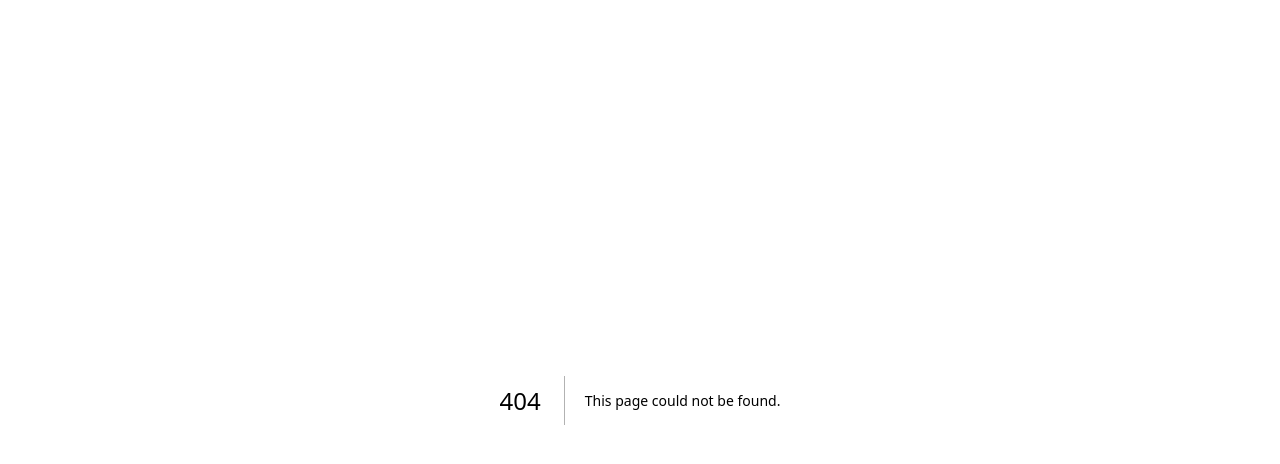
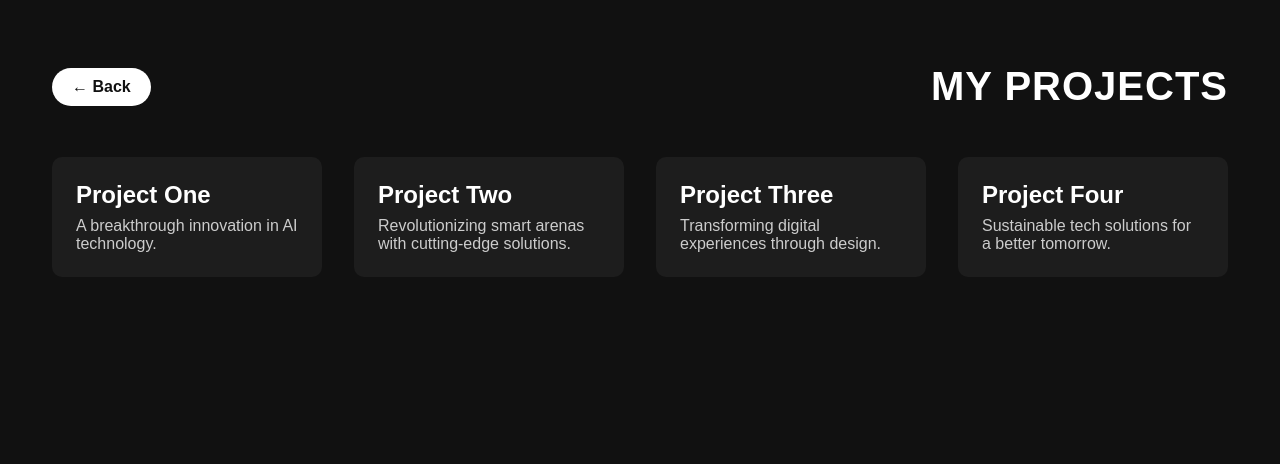
Before and after one commit to shubhamgoel352/my-portfolio, a Next.js app: page /projects in a window 1280 px wide. Before the commit this address had no page. Shown: the top 464 px of the page. Built offline with nearby package versions, Linux system fonts and the light colour scheme.

Commit message:
Added Projects Page and Changed updated back buttons

```diff
--- a/app/about/page.js
+++ b/app/about/page.js
@@ -13,9 +13,7 @@ export default function About() {
         transition={{ duration: 0.8, delay: 0.5 }}
       >
         <Link href="/" passHref>
-          <button className="arrow-icon">
-            ←
-          </button>
+          <button className="back-button">← Back</button>
         </Link>
       </motion.div>
 
--- /dev/null
+++ b/app/projects/page.js
@@ -0,0 +1,37 @@
+"use client";
+import { motion } from "framer-motion";
+import Link from "next/link";
+
+export default function Projects() {
+  const projects = [
+    { id: 1, title: "Project One", description: "A breakthrough innovation in AI technology." },
+    { id: 2, title: "Project Two", description: "Revolutionizing smart arenas with cutting-edge solutions." },
+    { id: 3, title: "Project Three", description: "Transforming digital experiences through design." },
+    { id: 4, title: "Project Four", description: "Sustainable tech solutions for a better tomorrow." },
+  ];
+
+  return (
+    <div className="projects-container">
+      <header className="projects-header">
+        <Link href="/" passHref>
+          <button className="back-button">← Back</button>
+        </Link>
+        <h1 className="projects-title">My Projects</h1>
+      </header>
+      <section className="projects-grid">
+        {projects.map((project) => (
+          <motion.div
+            className="project-card"
+            key={project.id}
+            initial={{ opacity: 0, y: 20 }}
+            animate={{ opacity: 1, y: 0 }}
+            transition={{ duration: 0.5, delay: project.id * 0.2 }}
+          >
+            <h2 className="project-title">{project.title}</h2>
+            <p className="project-description">{project.description}</p>
+          </motion.div>
+        ))}
+      </section>
+    </div>
+  );
+}
--- a/styles/globals.css
+++ b/styles/globals.css
@@ -23,7 +23,7 @@
   }
 
   /* =======================
-     NAVIGATION
+       NAVIGATION
   ======================= */
   .top-nav {
     position: fixed;
@@ -65,7 +65,7 @@
   }
 
   /* =======================
-     HERO SECTION
+       HERO SECTION
   ======================= */
   .hero-section {
     flex: 1;
@@ -73,7 +73,7 @@
     align-items: center;
     justify-content: center;
     position: relative;
-    background: transparent; /* Remove any background color/image */
+    background: transparent;  /* Remove any background color/image */
   }
 
   .hero-video {
@@ -82,13 +82,13 @@
     left: 0;
     width: 100%;
     height: 100%;
-    object-fit: cover; /* Ensures the video fills the area */
-    z-index: 0;       /* Places the video behind the content */
+    object-fit: cover;   /* Ensures the video fills the area */
+    z-index: 0;          /* Places the video behind the content */
   }
 
   .hero-content {
     position: relative;
-    z-index: 1;       /* Ensures content appears above the video */
+    z-index: 1;          /* Ensures content appears above the video */
     text-align: center;
     max-width: 800px;
     padding: 0 20px;
@@ -127,7 +127,7 @@
   }
 
   /* =======================
-     BOTTOM BAR / FOOTER
+       BOTTOM BAR / FOOTER
   ======================= */
   .bottom-bar {
     position: relative;
@@ -166,7 +166,7 @@
   }
 
   /* =======================
-     RESPONSIVE
+       RESPONSIVE
   ======================= */
   @media (max-width: 768px) {
     .top-nav {
@@ -204,23 +204,52 @@
     }
   }
 
-  /* ABOUT PAGE STYLES */
-
-  /* Main Container */
+  /* =======================
+       ABOUT PAGE STYLES
+  ======================= */
   .about-container {
     min-height: 100vh;
     width: 100%;
-    background: #111; /* Very dark background */
+    background: #111;
     color: #fff;
     display: flex;
     flex-direction: column;
     align-items: center;
     padding: 5rem 2rem;
     text-align: center;
-    position: relative; /* So the arrow button can be absolutely positioned if needed */
+    position: relative;
   }
 
-  /* Back Arrow Button */
+  .about-hero {
+    margin-bottom: 3rem;
+  }
+
+  .about-heading {
+    font-size: 3rem;
+    font-weight: 700;
+    letter-spacing: 2px;
+    margin-bottom: 1rem;
+    text-transform: uppercase;
+  }
+
+  .about-subtitle {
+    font-size: 1.2rem;
+    color: #aaa;
+  }
+
+  .about-content {
+    max-width: 800px;
+    margin: 0 auto;
+  }
+
+  .about-text {
+    font-size: 1rem;
+    line-height: 1.6;
+    color: #ccc;
+    margin-bottom: 1.5rem;
+  }
+
+  /* Back to Main Page Arrow Button */
   .arrow-button {
     position: absolute;
     top: 2rem;
@@ -245,38 +274,9 @@
     transform: translateY(-2px);
   }
 
-  /* Hero Section for About */
-  .about-hero {
-    margin-bottom: 3rem;
-  }
-
-  .about-heading {
-    font-size: 3rem;
-    font-weight: 700;
-    letter-spacing: 2px;
-    margin-bottom: 1rem;
-    text-transform: uppercase;
-  }
-
-  .about-subtitle {
-    font-size: 1.2rem;
-    color: #aaa;
-  }
-
-  /* Content Section */
-  .about-content {
-    max-width: 800px;
-    margin: 0 auto;
-  }
-
-  .about-text {
-    font-size: 1rem;
-    line-height: 1.6;
-    color: #ccc;
-    margin-bottom: 1.5rem;
-  }
-
-  /* Add Typewriter Effect */
+  /* =======================
+       TYPEWRITER EFFECT
+  ======================= */
   @keyframes typewriter {
     0% {
       width: 0;
@@ -299,3 +299,86 @@
       border-color: transparent;
     }
   }
+
+  /* =======================
+       PROJECTS PAGE STYLES
+  ======================= */
+  .projects-container {
+    min-height: 100vh;
+    padding: 4rem 2rem;
+    background: #111;
+    color: #fff;
+  }
+
+  .projects-header {
+    display: flex;
+    align-items: center;
+    justify-content: space-between;
+    margin-bottom: 3rem;
+    padding: 0 20px;
+  }
+
+  .projects-title {
+    font-size: 2.5rem;
+    font-weight: 700;
+    text-transform: uppercase;
+    letter-spacing: 1px;
+  }
+
+  .back-button {
+    background-color: #fff;
+    color: #111;
+    padding: 10px 20px;
+    border: none;
+    border-radius: 30px;
+    font-size: 1rem;
+    font-weight: 600;
+    cursor: pointer;
+    transition: background 0.3s ease, transform 0.3s ease;
+  }
+
+  .back-button:hover {
+    background-color: #111;
+    color: #fff;
+    transform: translateY(-3px);
+  }
+
+  .projects-grid {
+    display: grid;
+    grid-template-columns: repeat(auto-fit, minmax(250px, 1fr));
+    gap: 2rem;
+    padding: 0 20px;
+  }
+
+  .project-card {
+    background: rgba(255, 255, 255, 0.05);
+    padding: 1.5rem;
+    border-radius: 10px;
+    transition: transform 0.3s ease, box-shadow 0.3s ease;
+  }
+
+  .project-card:hover {
+    transform: translateY(-5px);
+    box-shadow: 0 8px 16px rgba(0, 0, 0, 0.2);
+  }
+
+  .project-title {
+    font-size: 1.5rem;
+    font-weight: bold;
+    margin-bottom: 0.5rem;
+  }
+
+  .project-description {
+    font-size: 1rem;
+    color: #ccc;
+  }
+
+  /* Responsive Projects Page */
+  @media (max-width: 768px) {
+    .projects-title {
+      font-size: 2rem;
+    }
+    .projects-grid {
+      grid-template-columns: 1fr;
+    }
+  }
```
Also changed, not shown: app/page.js (+9 -6 lines).
